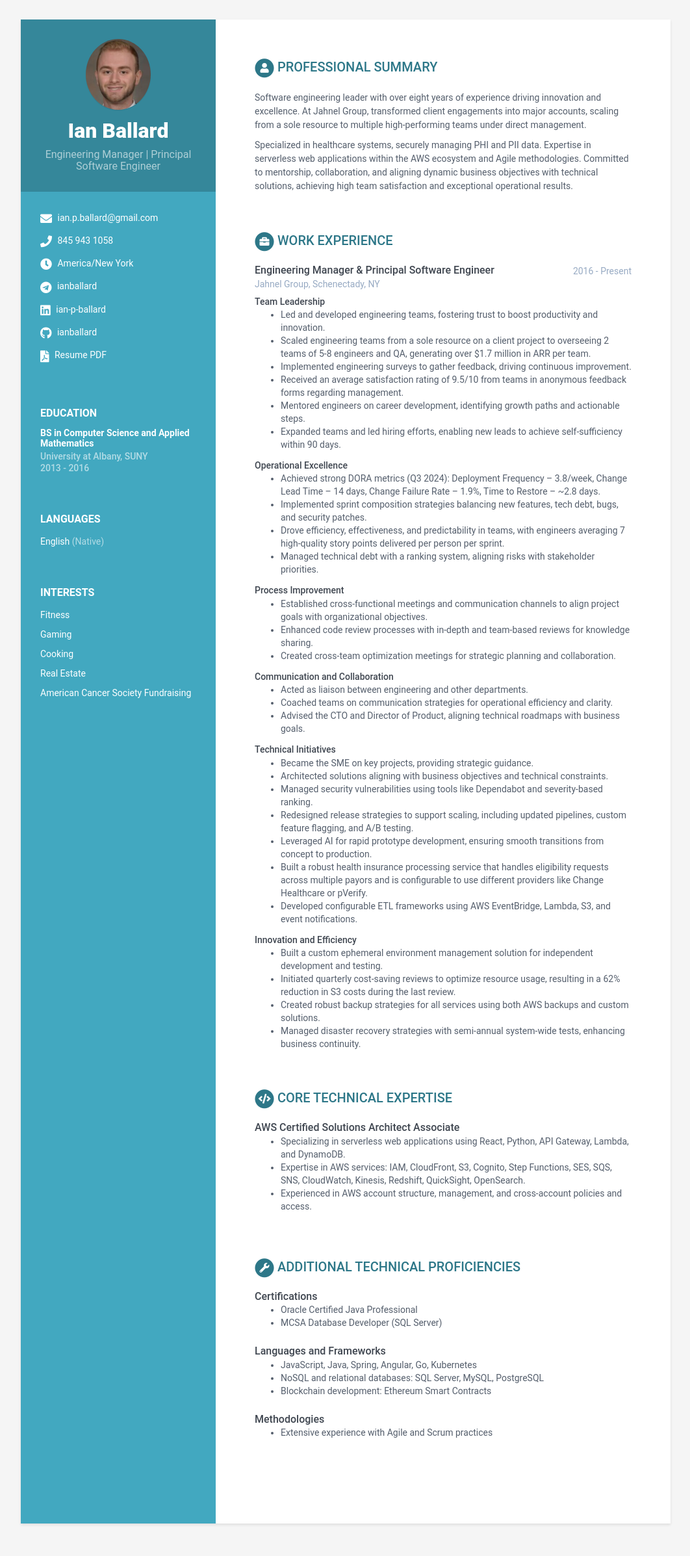
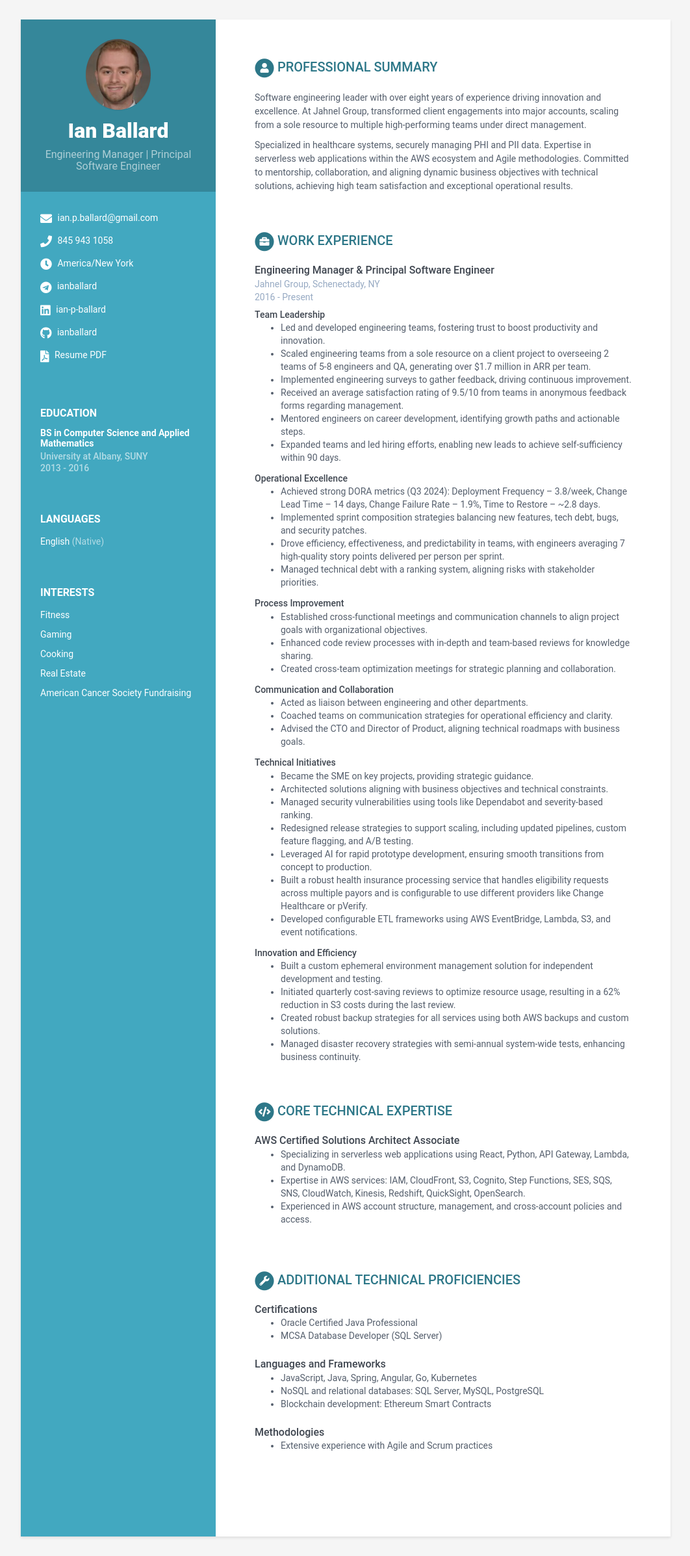
Before and after one commit to ianballard/ianballard.github.io, a Jekyll site: the page built from index.html, in a window 1280 px wide. Shown: the whole page at 65% size, without its empty margins (108-1170 px from the left). Built offline with Jekyll 4.4.1, drawn with Linux system fonts in a browser that asks for light colours.

Commit message:
more style updates

```diff
--- a/_includes/experiences.html
+++ b/_includes/experiences.html
@@ -16,10 +16,10 @@
 
       <div class="upper-row">
         <h3 class="job-title">{{ experience.role }}</h3>
-        <div class="time">{{ experience.time }}</div>
       </div><!--//upper-row-->
 
       <div class="company">{{ experience.company }}</div>
+      <div class="time">{{ experience.time }}</div>
 
     </div><!--//meta-->
 
--- a/_sass/_base.scss
+++ b/_sass/_base.scss
@@ -210,16 +210,19 @@ p {
     }
   .time,
   .cert-url {
-    position: absolute;
-    right: 0;
-    top: 0;
+//     position: absolute;
+//     right: 0;
+//     top: 0;
     color: $text-grey;
+    margin-bottom: 10px;
     //flex: 25%;
   }
-  .company,
   .university,
   .cert-org {
     margin-bottom: 10px;
+    color: $text-grey;
+  }
+  .company{
     color: $text-grey;
   }
 
--- a/_sass/_responsive.scss
+++ b/_sass/_responsive.scss
@@ -17,12 +17,12 @@
     padding: 30px;
   }
 
-  .main-wrapper .time {
-    position: static;
-    display: block;
-    margin-top: 5px;
-    white-space: nowrap;
-  }
+//   .main-wrapper .time {
+//     position: static;
+//     display: block;
+//     margin-top: 5px;
+//     white-space: nowrap;
+//   }
 
   .main-wrapper .upper-row {
     margin-bottom: 0;
```
Also changed, not shown: 3 other files.
